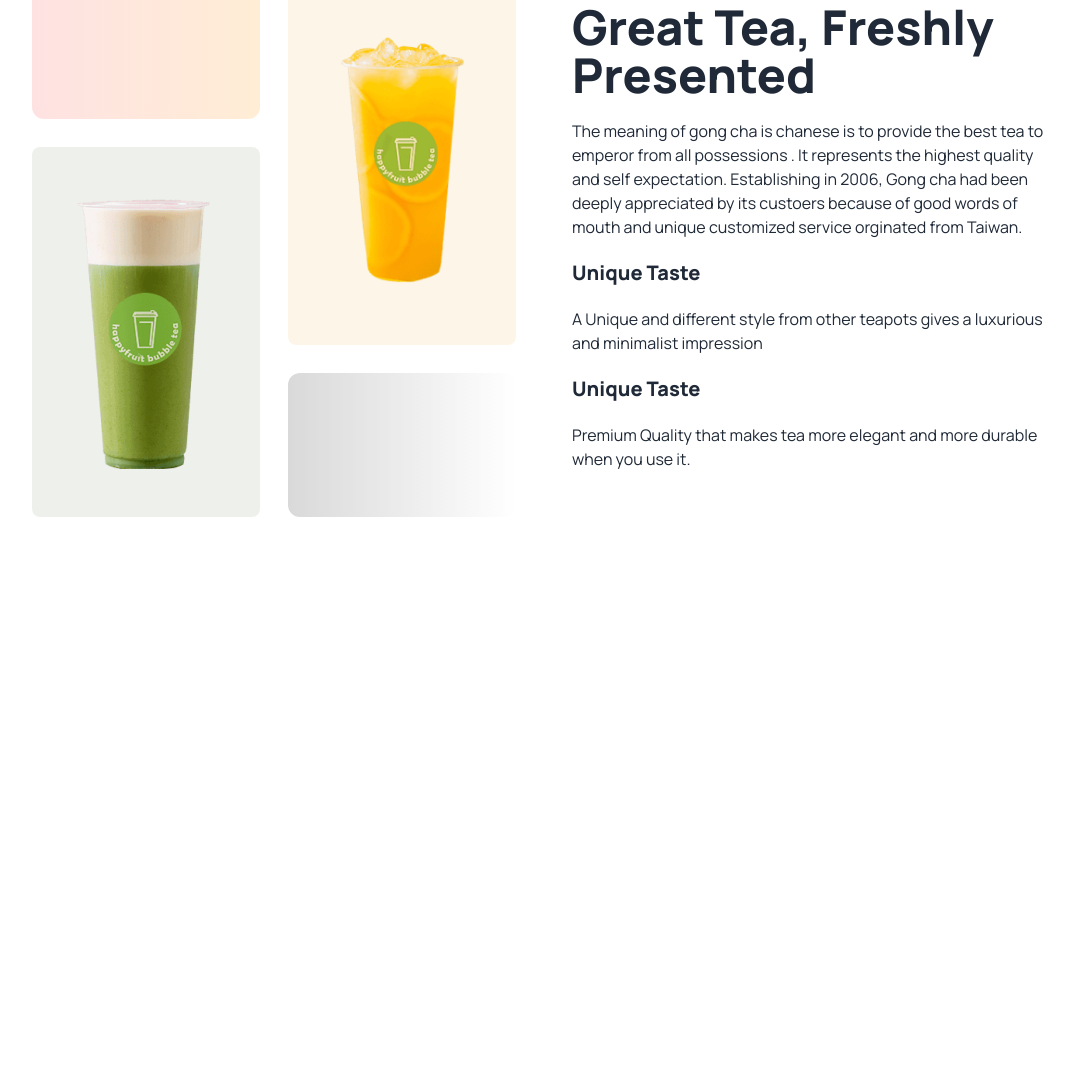
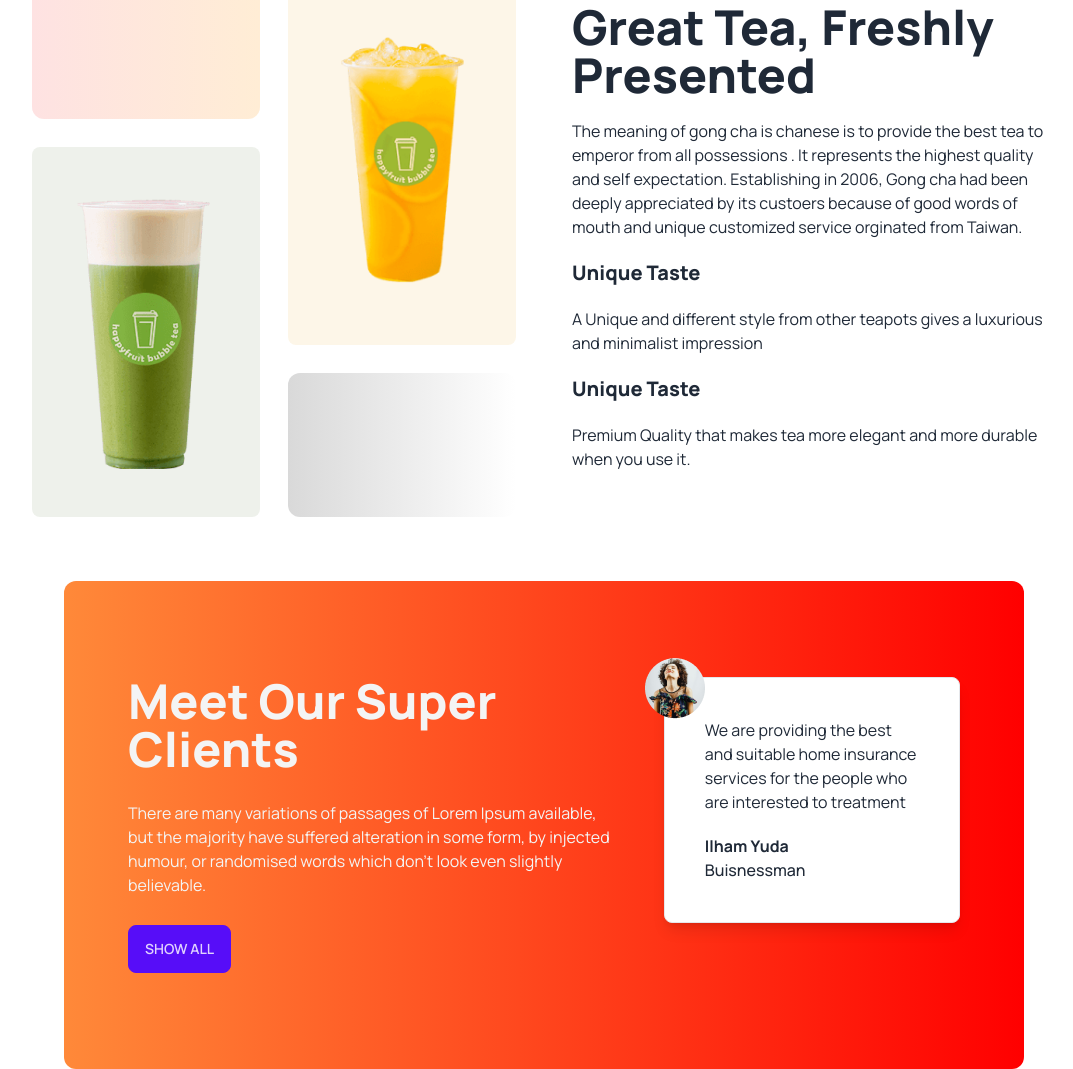
Before and after one commit to cyberpenta/tea-house, a plain HTML site: page index.html in a window 1280 px wide. Shown: the part 1414-2483 px from the top of the page, without its empty margins (96-1169 px from the left). Before the commit the page ends 1931 px from the top, so only its background shows below. Drawn offline with nearby package versions, Linux system fonts and the light colour scheme.

Commit message:
added super clients review

```diff
--- a/index.html
+++ b/index.html
@@ -56,7 +56,7 @@
             </div>
           </div>
     </header>
-    <main class="container mx-auto">
+    <main class="container mx-auto space-y-16">
         <section class="text-center my-24">
             <h2 class="text-5xl font-extrabold mb-4">Our Featured Products</h2>
             <p class="lg:max-w-3xl mx-auto mb-16">There are many variations of passages of Lorem Ipsum available, but the majority have suffered alteration in some form, by injected humour, or randomised words which don't look even slightly believable. </p>
@@ -119,6 +119,28 @@
                 <p>Premium Quality that makes tea more elegant and more durable when you use it.</p>
             </div>
         </section>
+
+        <section class="my-24 rounded-xl bg-gradient-to-r from-[#FF8939] to-[#f00] px-16 py-24 lg:w-3/4 lg:m-auto mt-20 flex flex-col lg:flex-row gap-12">
+            <div class="space-y-7">
+                <h2 class="text-5xl font-extrabold text-[#f4f4f4]">
+                    Meet Our Super <br> Clients
+                </h2>
+                <p class="text-[#f4f4f4]">
+                    There are many variations of passages of Lorem Ipsum available, but the majority have suffered alteration in some form, by injected humour, or randomised words which don't look even slightly believable.
+                </p>
+                <button class="btn btn-primary">Show All</button>
+            </div>
+
+            <div>
+                <div class="relative p-10 shadow-lg border rounded-lg bg-white">
+                    <img class="absolute -left-5 -top-5" src="./images/client.png" alt="">
+                    <p>We are providing the best and suitable home insurance services for the people who are interested to treatment</p>
+                    <h4 class="font-bold mt-5">Ilham Yuda</h4>
+                    <p class="font-medium"> Buisnessman</p>
+                </div>
+            </div>
+
+        </section>
     </main>
     <footer></footer>
 </body>
```
